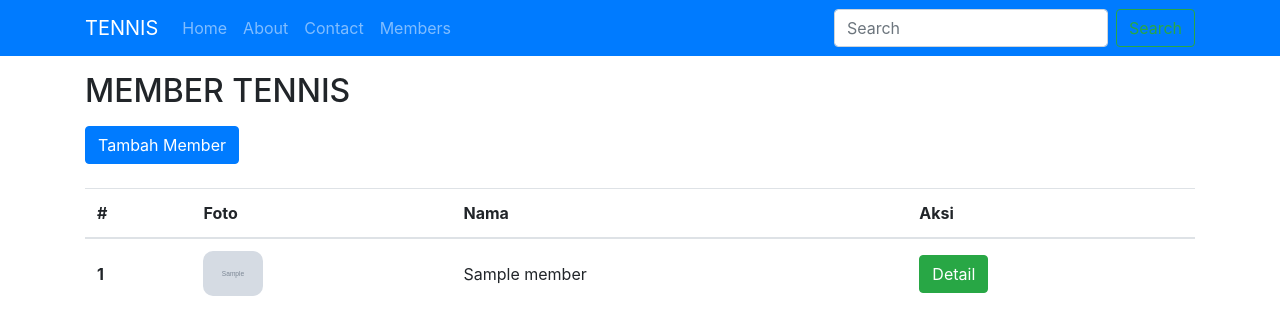
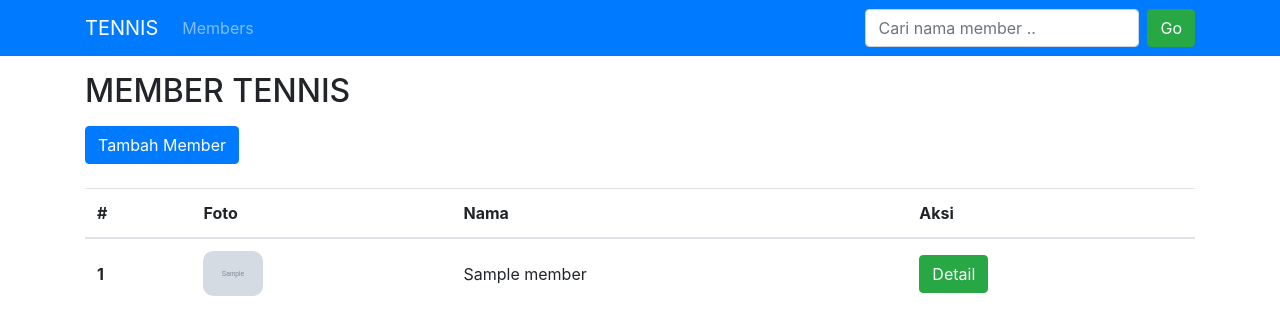
Before and after one commit to ariesetiadi00/ci4-tennis, a CodeIgniter 4 app: template app/Views/member/index.php in a window 1280 px wide. Shown: the top 335 px of the page. Run offline with PHP 8.4 and a stand-in for CodeIgniter, Linux system fonts and the light colour scheme; the template is opened without the code that fills it: most values are stand-ins (such as "Sample title", 1, 10 or a date in 2020); grey boxes marked "Sample" are stand-in pictures; some libraries are stand-ins or nearby versions.

Commit message:
Add Member Search Field

```diff
--- a/app/Views/layout/navbar.php
+++ b/app/Views/layout/navbar.php
@@ -1,13 +1,14 @@
     <nav class="navbar navbar-expand-lg navbar-dark bg-primary fixed-top">
         <div class="container">
-            <a class="navbar-brand" href="/pages/index">TENNIS</a>
+            <!-- <a class="navbar-brand" href="/member">TENNIS</a> -->
+            <span class="navbar-brand">TENNIS</span>
             <button class="navbar-toggler" type="button" data-toggle="collapse" data-target="#navbarSupportedContent" aria-controls="navbarSupportedContent" aria-expanded="false" aria-label="Toggle navigation">
                 <span class="navbar-toggler-icon"></span>
             </button>
 
             <div class="collapse navbar-collapse" id="navbarSupportedContent">
                 <ul class="navbar-nav mr-auto">
-                    <li class="nav-item ">
+                    <!-- <li class="nav-item ">
                         <a class="nav-link" href="/pages/index">Home</a>
                     </li>
                     <li class="nav-item">
@@ -15,15 +16,12 @@
                     </li>
                     <li class="nav-item">
                         <a class="nav-link" href="/pages/contact">Contact</a>
-                    </li>
+                    </li> -->
                     <li class="nav-item">
                         <a class="nav-link" href="/member">Members</a>
                     </li>
                 </ul>
-                <form class="form-inline my-2 my-lg-0">
-                    <input class="form-control mr-sm-2" type="search" placeholder="Search" aria-label="Search">
-                    <button class="btn btn-outline-success my-2 my-sm-0" type="submit">Search</button>
-                </form>
+                <?= $this->include('layout/search'); ?>
             </div>
         </div>
     </nav>
--- /dev/null
+++ b/app/Views/layout/search.php
@@ -0,0 +1,4 @@
+<form class="form-inline my-2 my-lg-0" method="POST" action="/member/index">
+    <input class="form-control mr-sm-2" type="text" name="key" placeholder="Cari nama member ..">
+    <button class="btn btn-success my-2 my-sm-0" type="submit" name="submit">Go</button>
+</form>
--- a/app/Views/member/index.php
+++ b/app/Views/member/index.php
@@ -23,6 +23,11 @@
                         <th scope="col">Aksi</th>
                     </tr>
                 </thead>
+                <?php
+                if ($member == null) {
+                    echo "Member Tidak Ditemukan";
+                }
+                ?>
                 <tbody>
                     <?php $i = 1; ?>
                     <?php foreach ($member as $m) : ?>
```
Also changed, not shown: app/Controllers/Member.php (+9 -1 lines), app/Models/MemberModel.php (+8 -0 lines).
